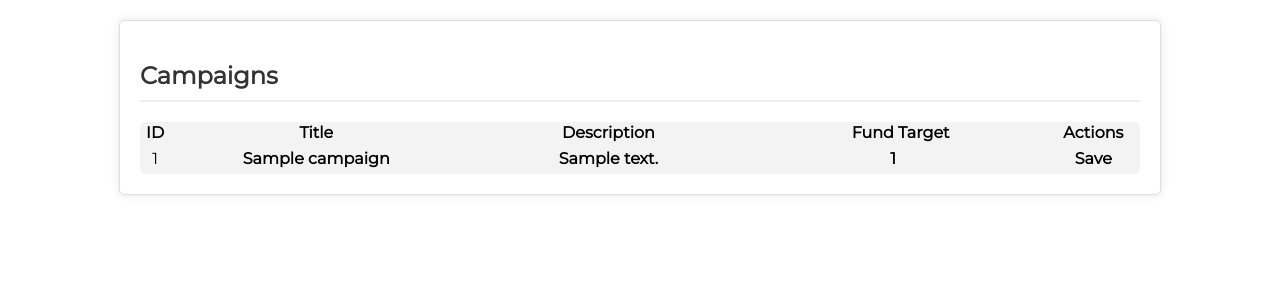
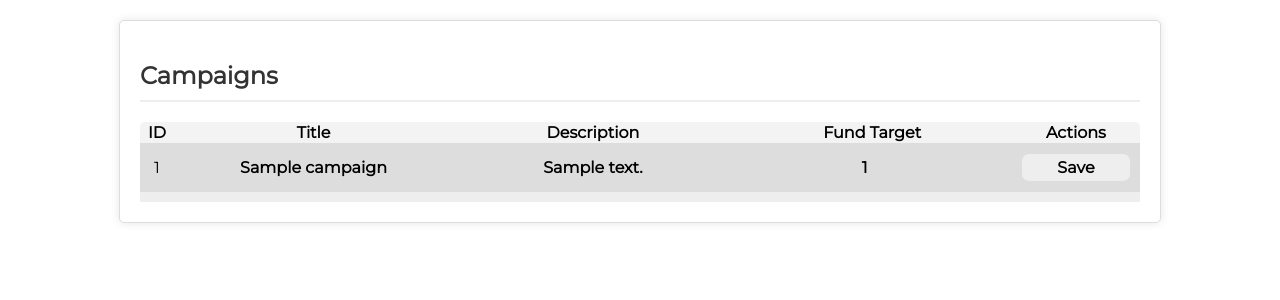
Before and after one commit to Geronimo-Basso/sierra, a PHP site: page /admin-table.php in a window 1280 px wide. Shown: the part 85-385 px from the top of the page. Run offline with PHP 8.4, Linux system fonts and the light colour scheme; the visitor is signed in with stand-in values (Sample User, id 1); tables that the repository leaves empty hold one stand-in row (values such as "Sample post").

Commit message:
extremly improvement style
css now applies correctly to the table

dark and white mode improvments

know issues

the number button still appear

```diff
--- a/assets/style/style.css
+++ b/assets/style/style.css
@@ -318,8 +318,9 @@ button {
     width: 100%;
 }
 
-.admin-table-body tbody td {
-    padding: 10px 0;
+td {
+    padding: 10px;
+    background-color: #dddddd;
     border-bottom: 10px solid #eee;
 }
 
@@ -333,6 +334,19 @@ button {
     font-weight: 600;
     text-align: center;
     appearance: none;
+}
+
+.admin-table-body input[type="number"]{
+    appearance: none;
+    -moz-appearance: textfield;
+}
+
+.admin-table-body input[type="submit"]{
+    border-color: #000;
+    border-radius: 7px;
+    padding: 4px 20px;
+    width: 100%;
+    background-color: #eeeeee;
 }
 
 @media only screen and (max-width: 1600px) {
@@ -492,5 +506,16 @@ button {
     .campaing-admin-table-list{
         background-color: #3A3A3A;
     }
+    td {
+        padding: 10px;
+        background-color: #2C2C2C;
+        border-bottom: 10px solid #3A3A3A;
+    }
+    .admin-table-body input{
+        color: #eeeeee;
+    }
+    .admin-table-body input[type="submit"]{
+        background-color: #3A3A3A;
+    }
 
 }
```
